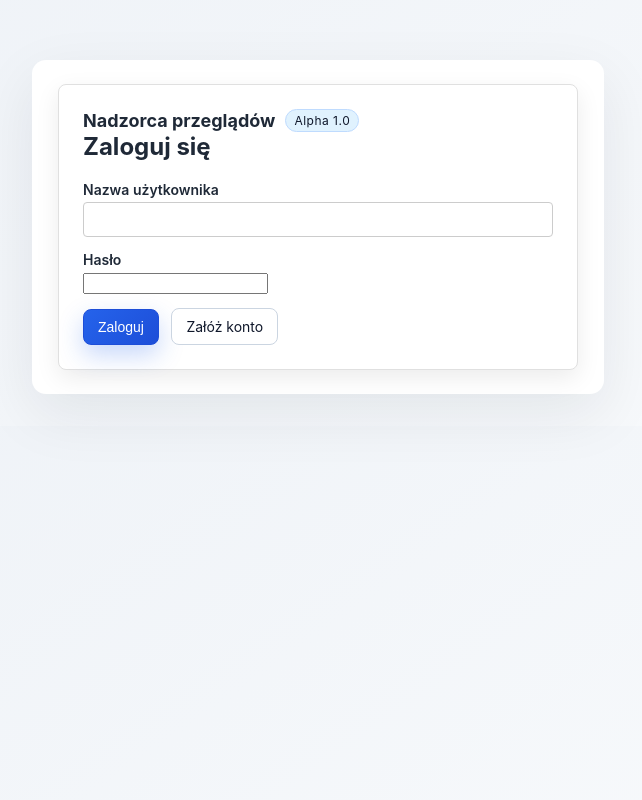
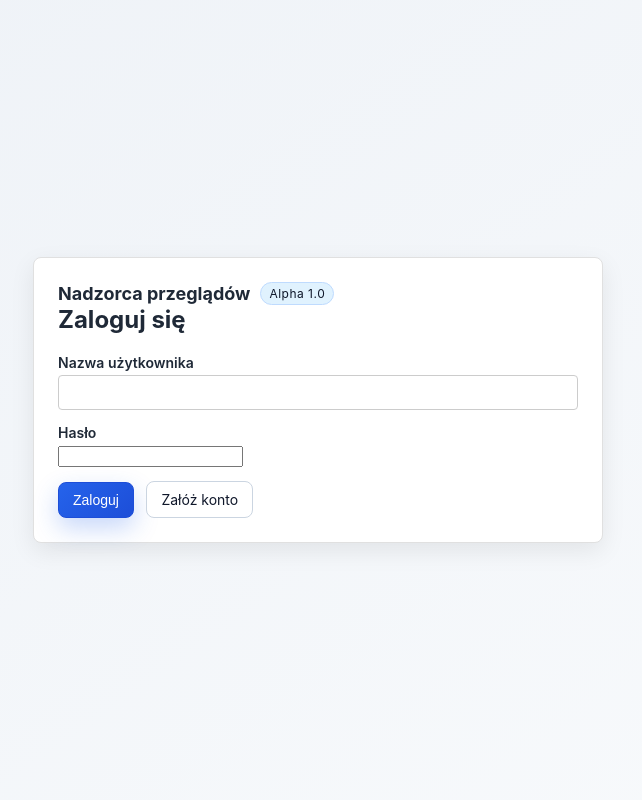
Before and after one commit to KamilWyjadlowski/przeglady_nadzorca, a Flask app: page /login in a window 1280 px wide. Shown: the whole page, without its empty margins (322-964 px from the left). Run offline with Flask 3, Linux system fonts and the light colour scheme; parts of the project's set-up code (start-up, migrations or seed data) failed here and were passed over.

Commit message:
Refactor CSS styles for improved layout and responsiveness; update filter labels for clarity

```diff
--- a/static/style.css
+++ b/static/style.css
@@ -3,24 +3,25 @@
 body {
   font-family: "Inter", system-ui, -apple-system, BlinkMacSystemFont, sans-serif;
   background: linear-gradient(145deg, #eef2f7, #f8fafc);
-  margin: 20px;
+  margin: 0;
+  padding: 20px;
   font-size: 16px;
   color: #1f2937;
 }
 
 .container {
-  width: 94%;
-  max-width: 1200px;
-  margin: 0 auto 32px;
+  width: 100%;
+  max-width: none;
+  margin: 0 0 32px;
   background: #ffffff;
-  padding: 24px 26px;
+  padding: 24px 28px;
   border-radius: 14px;
   box-shadow: 0 20px 60px rgba(15, 23, 42, 0.08);
 }
 
 .auth-container {
-  max-width: 520px;
-  margin-top: 60px;
+  max-width: none;
+  margin: 0 0 32px;
 }
 
 .auth-card {
@@ -29,6 +30,23 @@ body {
   padding: 24px;
   border-radius: 8px;
   box-shadow: 0 8px 24px rgba(0, 0, 0, 0.08);
+}
+
+.auth-centered {
+  background: transparent;
+  box-shadow: none;
+  border-radius: 0;
+  padding: 0;
+  margin: 0;
+  min-height: calc(100vh - 40px);
+  display: flex;
+  align-items: center;
+  justify-content: center;
+}
+
+.auth-centered .auth-card {
+  width: 100%;
+  max-width: 520px;
 }
 
 h1 {
--- a/templates/login.html
+++ b/templates/login.html
@@ -10,7 +10,7 @@
   </head>
 
   <body>
-    <div class="container auth-container">
+    <div class="container auth-container auth-centered">
       <div class="auth-card">
         <div class="brand">
           <strong>Nadzorca przeglądów</strong>
```
Also changed, not shown: templates/index.html (+20 -20 lines).
